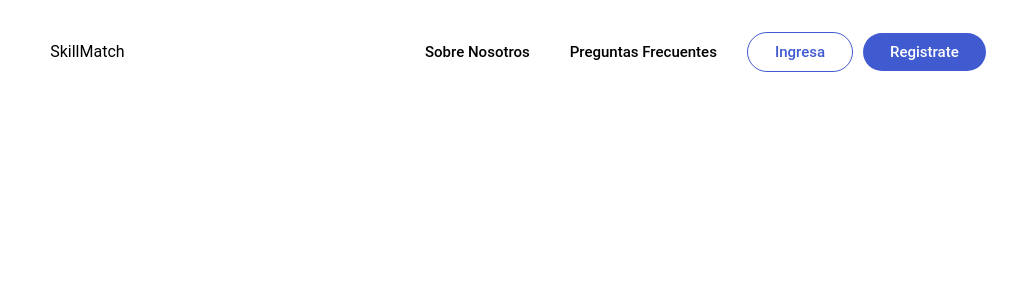
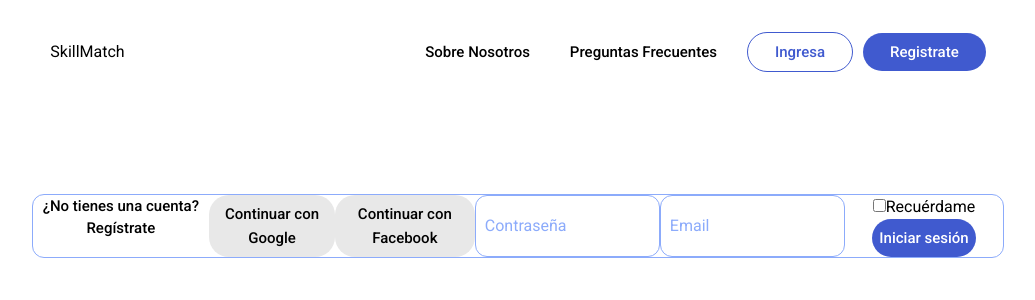
Before and after one commit to No-Country-simulation/s16-15-t-php-react, a React (Vite) app in the folder Frontend/: page /login in a window 1280 px wide. Shown: the top 300 px of the page, without its empty margins (122-1157 px from the left). Built offline with nearby package versions, Linux system fonts and the light colour scheme.

Commit message:
added height of root in index.css

```diff
--- a/Frontend/src/App.jsx
+++ b/Frontend/src/App.jsx
@@ -2,6 +2,7 @@ import { BrowserRouter as Router, Routes, Route } from 'react-router-dom';
 import './App.css'
 import Navbar from './components/navbar/Navbar'
 import LandingPage from './pages/LandingPage'
+import LoginPage from './pages/LoginPage';
 
 function App() {
 
@@ -11,7 +12,7 @@ function App() {
         <Navbar />
         <Routes>
           <Route path='/' element={<LandingPage />}/>
-          <Route path='/login' element />
+          <Route path='/login' element={<LoginPage />} />
         </Routes>
       </div>
     </Router>
--- /dev/null
+++ b/Frontend/src/components/button/ButtonGrey.jsx
@@ -0,0 +1,16 @@
+import React from 'react'
+import PropTypes from 'prop-types'
+import '../../styles/buttons.css'
+import { Link } from 'react-router-dom'
+
+const ButtonGrey = ({to, text}) => {
+  return (
+    <button className='btn-gry'>
+      <a to={to} className='link'>{text}</a>
+    </button>
+  )
+}
+
+export default ButtonGrey
+
+//Aquí se utiliza un a cuando debería ser Link pero es para cambiar el color de la fuente. No pudimos indicar Link en css
--- a/Frontend/src/index.css
+++ b/Frontend/src/index.css
@@ -1,10 +1,12 @@
+@import url('https://fonts.googleapis.com/css2?family=Roboto:ital,wght@0,100;0,300;0,400;0,500;0,700;0,900;1,100;1,300;1,400;1,500;1,700;1,900&display=swap');
+
 @tailwind base;
 @tailwind components;
 @tailwind utilities;
 
-@import url('https://fonts.googleapis.com/css2?family=Roboto:ital,wght@0,100;0,300;0,400;0,500;0,700;0,900;1,100;1,300;1,400;1,500;1,700;1,900&display=swap');
+:root {
+  height: 100%;
 
-:root {
   font-family: 'Roboto';
   line-height: 1.5;
   font-weight: 400;
--- /dev/null
+++ b/Frontend/src/pages/LoginPage.jsx
@@ -0,0 +1,23 @@
+import React from 'react'
+import { Link } from "react-router-dom"
+import ButtonGrey from "../components/button/ButtonGrey"
+import ButtonBg from "../components/button/ButtonBg"
+import '../styles/loginPage.css'
+
+const LoginPage = () => {
+  return (
+    <form>
+        <Link className="link" to="/register">¿No tienes una cuenta? Regístrate</Link>
+        <ButtonGrey to="/google" text="Continuar con Google"></ButtonGrey>
+        <ButtonGrey to="/facebook" text="Continuar con Facebook"></ButtonGrey>
+        <input className="inp-plc" type="password" placeholder="Contraseña"></input>
+        <input className="inp-plc" type="text" placeholder="Email"></input>
+        <div>
+            <label><input type="checkbox"></input>Recuérdame</label>
+            <ButtonBg to="/loginlogin" text="Iniciar sesión"></ButtonBg>
+        </div>
+    </form>
+  )
+}
+
+export default LoginPage
--- a/Frontend/src/styles/buttons.css
+++ b/Frontend/src/styles/buttons.css
@@ -14,3 +14,15 @@
   padding: 7px;
   color: white;
 }
+
+.btn-gry{
+  background-color: #E8E8E8;
+  border: none;
+  border-radius: 20px;
+  padding: 7px;
+  color: white;
+}
+
+.btn-gry a {
+  color: #000000;
+}
--- /dev/null
+++ b/Frontend/src/styles/loginPage.css
@@ -0,0 +1,19 @@
+form {
+    display: flex;
+    align-content: center;
+    border: 1px solid #8CABFB;
+    border-radius: 12px;
+    margin: 10%;
+}
+
+input {
+    border: 1px solid #8CABFB;
+    border-radius: 12px;
+    padding: 25%;
+}
+
+/* No estoy pudiendo indicar el color del placeholder sin usar id */
+.inp-plc::placeholder {
+    color: #8CABFB;
+    padding: 5%;
+}
```
